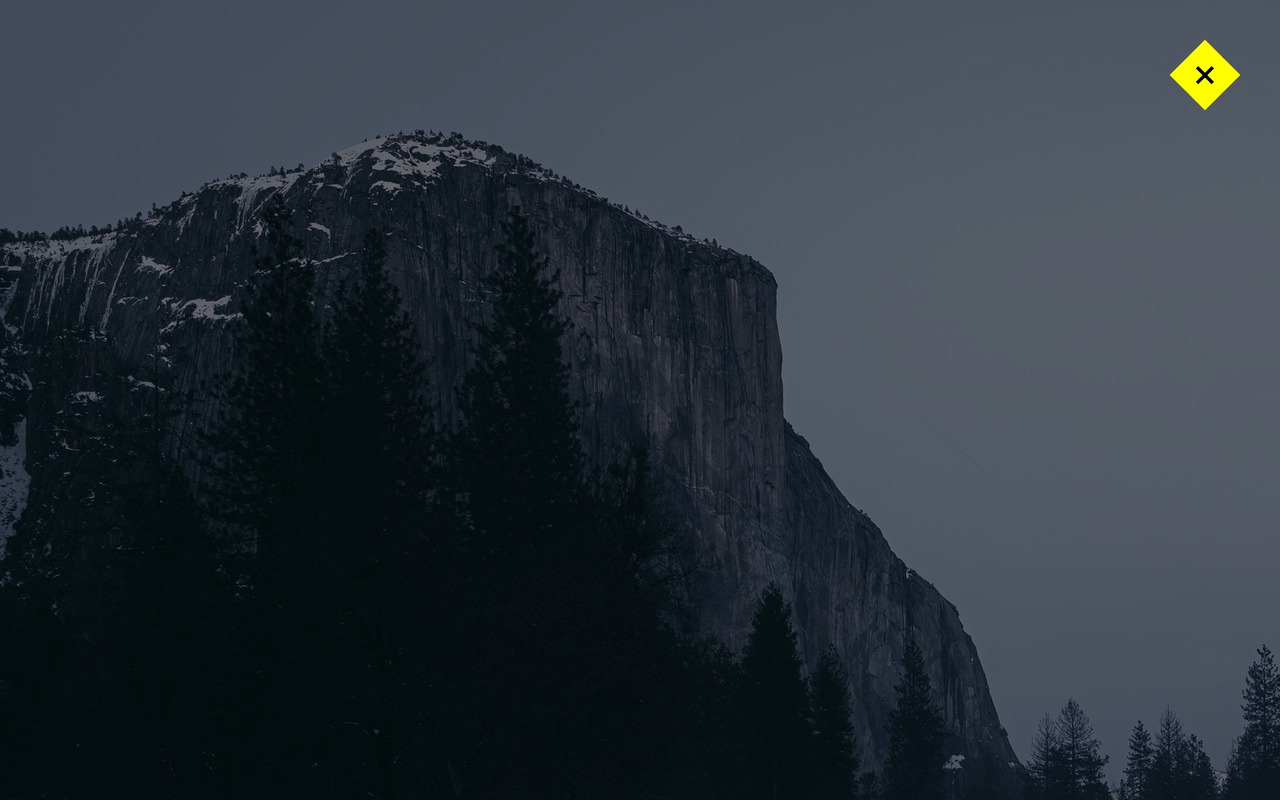
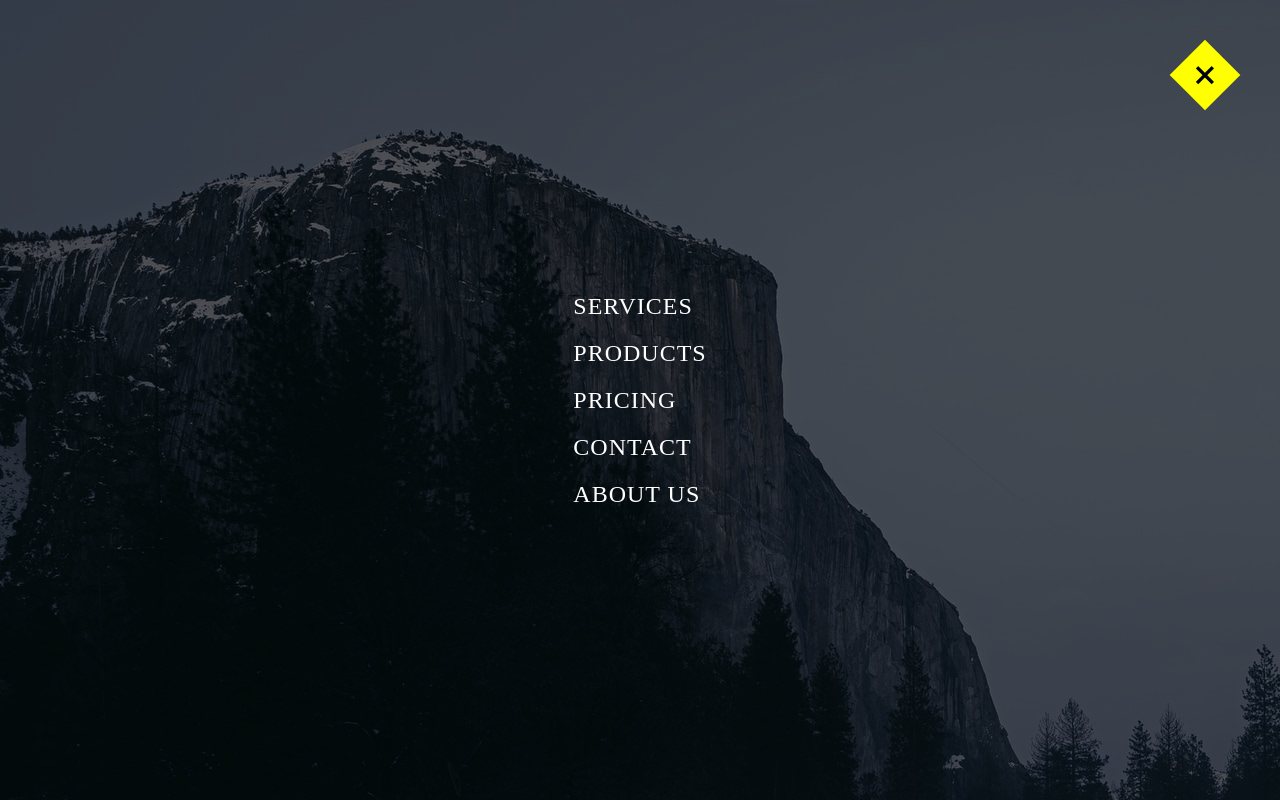
Before and after one commit to TharinduDeshananda/overlay-menu, a website: page index.html in a window 1280 px wide. Both pictures are taken after a click on the element 1205 px from the left and 75 px from the top of the page. Shown: the top 800 px of the page. Drawn offline with Linux system fonts and the light colour scheme.

Commit message:
menu added

```diff
--- a/index.css
+++ b/index.css
@@ -7,18 +7,19 @@
 body    {
     background: url('./assets/background.jpg');
     position: relative;
+    background-attachment: fixed;
 }
 
 
 .overlay    {
-    position: absolute;
+    position: fixed;
     right: 50px;
     top: 50px;
     width: 50px;
     height: 50px;
     background-color: black;
     border-radius: 50%;
-    z-index: 1;
+    z-index: 2;
 }
 
 .overlay::before    {
@@ -56,9 +57,39 @@ body    {
     background-color: black;
     border-radius: 50%;
     transition: 0.5s;
-    opacity: 0.5;
+    opacity: 0.6;
 }
 
 .menu-background.active {
     transform: scale(100);
 }
+
+.overlay-menu   {
+    position: fixed;
+    display: flex;
+    width: 100%;
+    height: 100vh;
+    justify-content: center;
+    align-items: center;
+    color: white;
+    text-transform: uppercase;
+    z-index: 1;
+    top: 0;
+    left: 0;
+    background-color: transparent;
+}
+
+.overlay-menu li    {
+    list-style: none;
+    margin: 20px 0px;
+    opacity: 0;
+    transition: 0.5s;
+    cursor: pointer;
+    letter-spacing: 1px;
+    font-size: 24px;
+}
+
+.overlay-menu.active li    {
+    opacity: 1;
+
+}
--- a/index.html
+++ b/index.html
@@ -9,6 +9,16 @@
   <body>
     <div class="overlay"></div>
     <div class="menu-background"></div>
+    <div class="overlay-menu">
+      <ul>
+        <li>services</li>
+        <li>products</li>
+        <li>pricing</li>
+        <li>contact</li>
+        <li>about us</li>
+      </ul>
+    </div>
+    <div style="width: 100%; height: 2000px"></div>
   </body>
   <script src="./index.js"></script>
 </html>
--- a/index.js
+++ b/index.js
@@ -1,6 +1,8 @@
 let plusSign = document.querySelector(".overlay");
 let menuBackground = document.querySelector(".menu-background");
+let menu = document.querySelector(".overlay-menu");
 plusSign.addEventListener("click", () => {
   plusSign.classList.toggle("active");
   menuBackground.classList.toggle("active");
+  menu.classList.toggle("active");
 });
```
